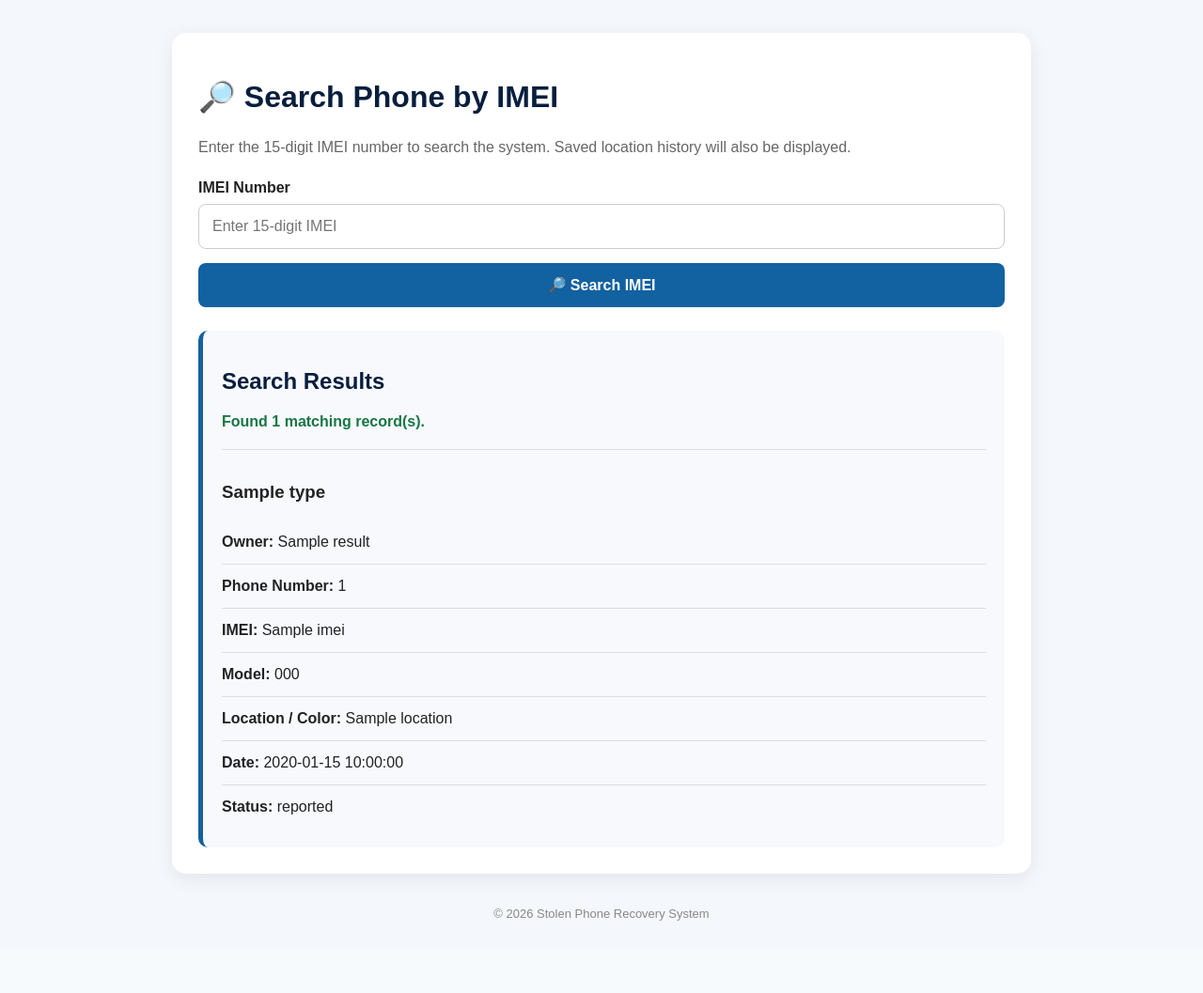
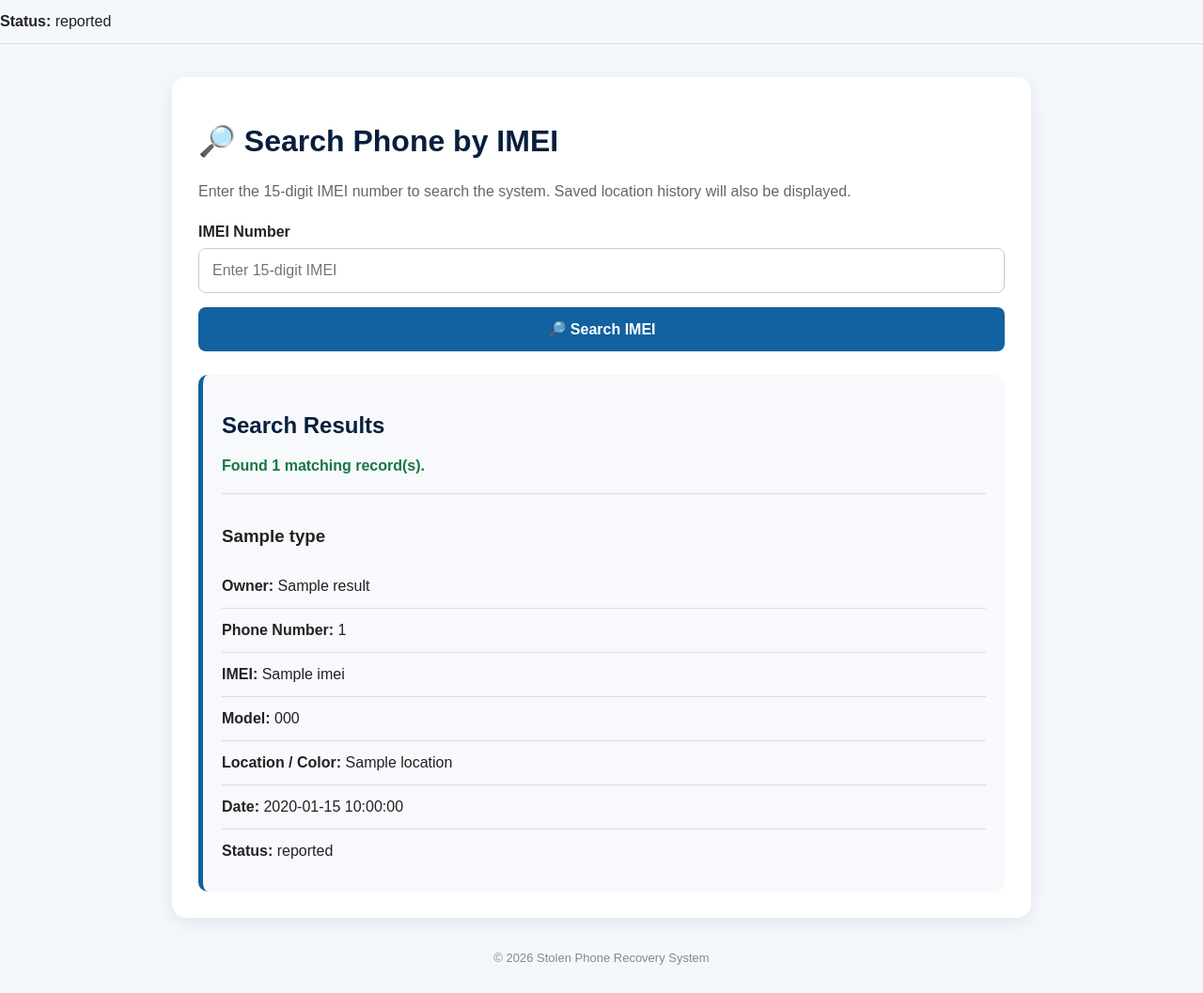
Before and after one commit to melakutirago339-boop/record-Stolen-phone-system, a Flask app: template templates/search_imei.html in a window 1280 px wide. Shown: the part 72-1129 px from the top of the page at 94% size. Before the commit the page ends 1052 px from the top, so only its background shows below. Run offline with Flask 3, Linux system fonts and the light colour scheme; the template is opened without the code that fills it: most values are stand-ins (such as "Sample title", 1, 10 or a date in 2020); some libraries are stand-ins or nearby versions.

Commit message:
Add status display to IMEI search results

```diff
--- a/templates/search_imei.html
+++ b/templates/search_imei.html
@@ -274,6 +274,10 @@
             ← Dashboard
         </a>
     </div>
+    <div class="result-row">
+    <strong>Status:</strong>
+    {{ result.status or 'N/A' }}
+</div>
 
     <div class="container">
 
```
